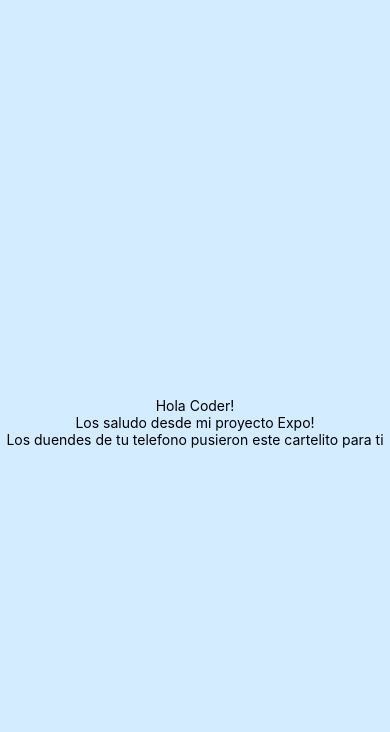
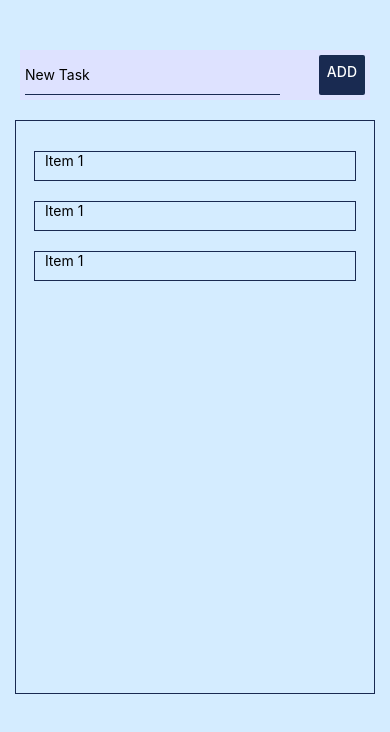
Before and after one commit to MateoBarbato/To-Do-List, a React Native app: screen / in a window 390 px wide. Shown: the top 732 px of the page. Built offline with nearby package versions, Linux system fonts and the light colour scheme.

Commit message:
Se copio el modelado de la imagen

```diff
--- a/App.js
+++ b/App.js
@@ -1,12 +1,18 @@
 import { StatusBar } from 'expo-status-bar';
-import { StyleSheet, Text, View } from 'react-native';
+import { StyleSheet, Text, View, TextInput, Button } from 'react-native';
 
 export default function App() {
   return (
     <View style={styles.container}>
-      <Text>Hola Coder!</Text>
-      <Text>Los saludo desde mi proyecto Expo!</Text>
-      <Text>Los duendes de tu telefono pusieron este cartelito para ti</Text>
+      <View style={styles.textInputContainer}>
+        <TextInput placeholder='New Task' style={styles.input}></TextInput>
+        <Button title='Add' color={'#192A51'} onPress={()=> console.log('Hola desde el boton!')}></Button>
+      </View>
+      <View style={styles.containerToDo}>
+        <Text style={styles.toDoText}>Item 1</Text>
+        <Text style={styles.toDoText}>Item 1</Text>
+        <Text style={styles.toDoText}>Item 1</Text>
+      </View>
       <StatusBar style="auto" />
     </View>
   );
@@ -16,7 +22,43 @@ const styles = StyleSheet.create({
   container: {
     flex: 1,
     backgroundColor: 'rgba(107, 191, 255, 0.29)',
-    alignItems: 'center',
-    justifyContent: 'center'
+    // alignItems: 'center',
+    // justifyContent: 'flex-start',
   },
+  textInputContainer: {
+  marginHorizontal:20,
+  marginTop:50,
+  marginBottom:20,
+  backgroundColor:'#DEE2FF',
+  padding:5,
+  flexDirection: 'row',
+  justifyContent: 'space-between'
+  },
+  containerToDo:{
+    flex:1,
+    justifyContent:'flex-start',
+    alignItems:'center',
+    borderWidth:1,
+    borderColor:'#192A51',
+    marginHorizontal:15,
+    paddingTop:20,
+    marginBottom:150
+
+  },
+  toDoText:{
+    borderWidth:1,
+    borderColor:'#192A51',
+    width:'90%',
+    paddingHorizontal:10,
+    height:30,
+    marginVertical:10
+
+  },
+  input: {
+    width:'75%',
+    borderBottomColor:'#192A51',
+    borderBottomWidth:1,
+    height:40,
+    color:'black',
+  }
 });
```
